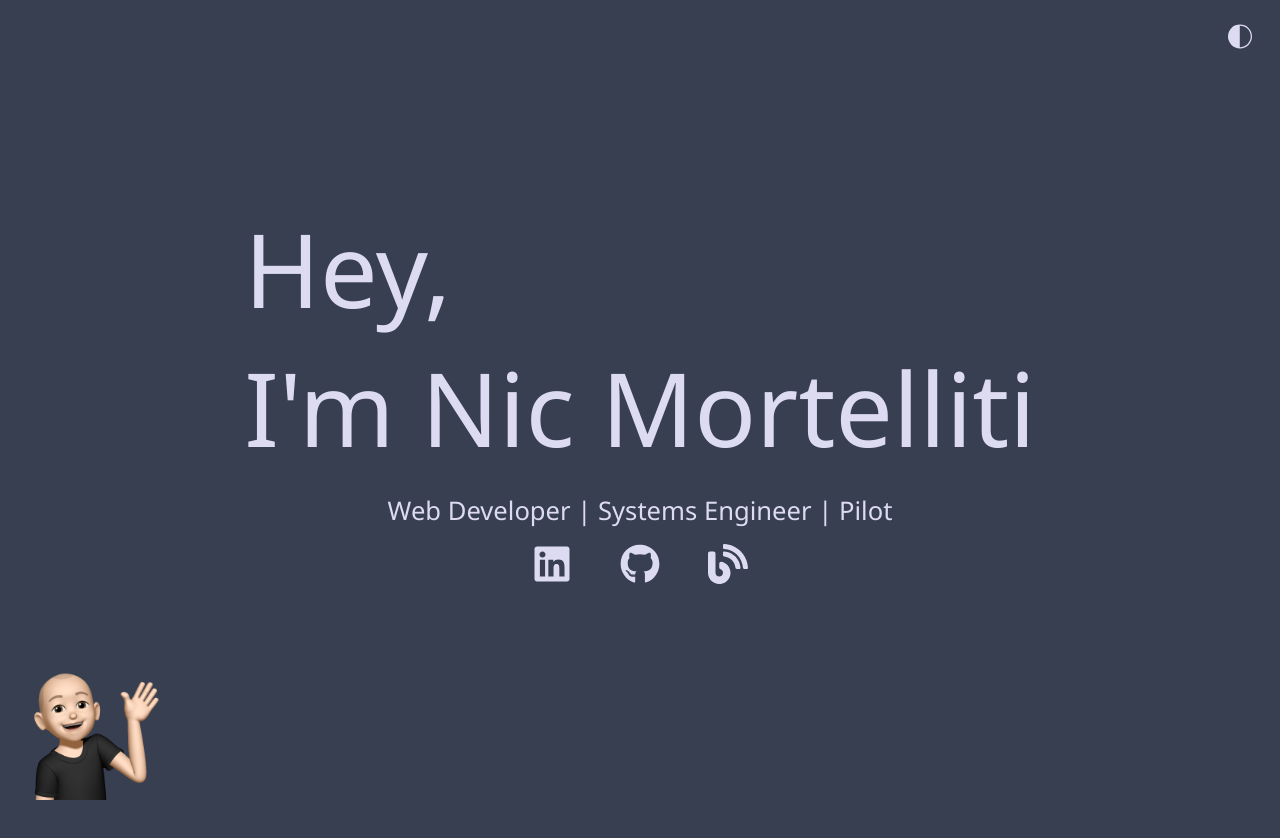
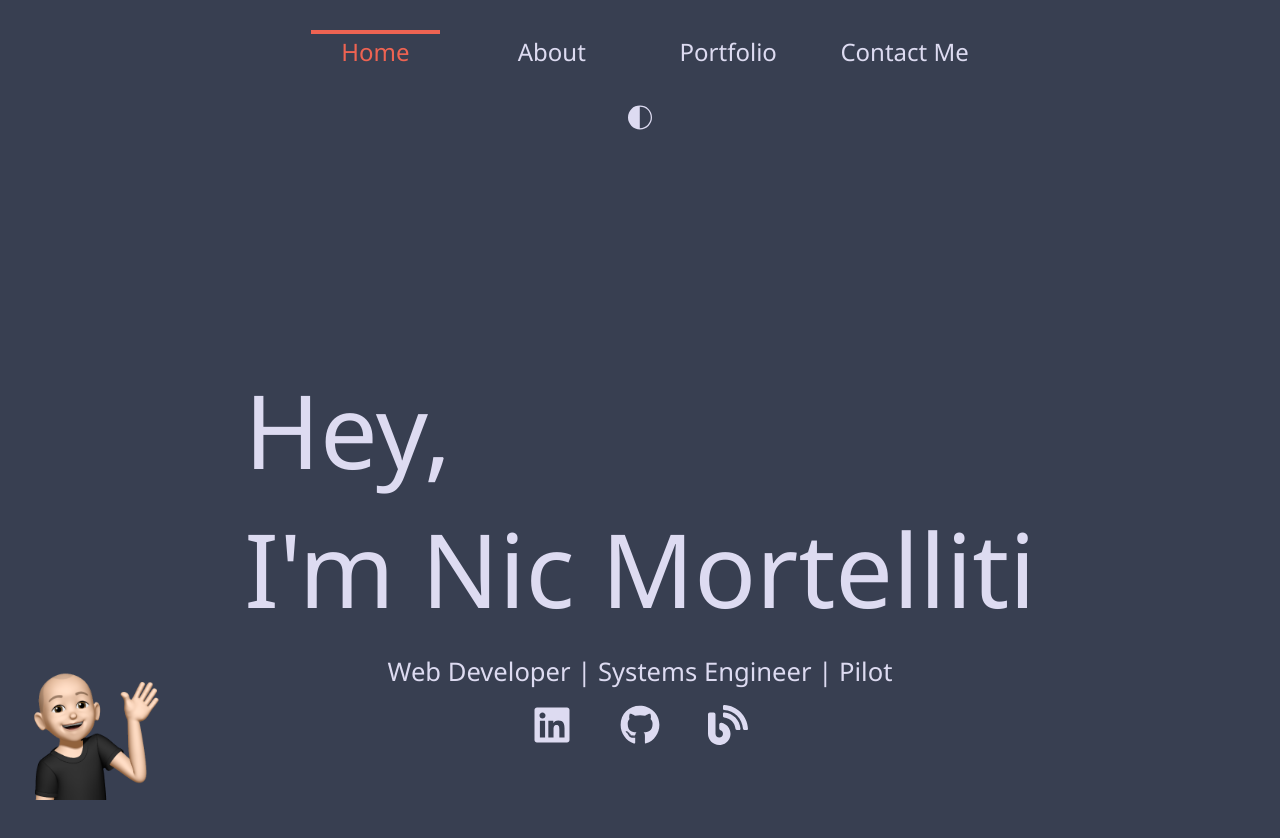
Before and after one commit to NicMortelliti/portfolio, a React (Create React App) app: page / in a window 1280 px wide. Shown: the top 838 px of the page. Before the commit the page ends 800 px from the top, so only its background shows below. Built offline with nearby package versions, Linux system fonts and the light colour scheme.

Commit message:
Add nav bar

```diff
--- a/src/App.js
+++ b/src/App.js
@@ -20,6 +20,7 @@ import Contact from "./pages/Contact/Contact";
 import NotFound from "./pages/NotFound/NotFound";
 import Memoji from "./components/ui/Memoji/Memoji";
 import ThemeButton from "./components/ui/Buttons/ThemeButton";
+import { Nav } from "./components/ui/Navigation";
 
 function App() {
   const [darkThemeIsSet, setDarkThemeIsSet] = useState(true);
@@ -31,6 +32,7 @@ function App() {
       <Wrapper>
         <Router>
           <HeaderSection>
+            <Nav />
             <ThemeButton
               darkThemeIsSet={darkThemeIsSet}
               setDarkThemeIsSet={setDarkThemeIsSet}
--- a/src/components/styles/Buttons.styled.js
+++ b/src/components/styles/Buttons.styled.js
@@ -68,19 +68,21 @@ export const ThemeButton = styled(ButtonTemplate)`
 
 // Link template
 export const Link = styled.a`
+  cursor: pointer;
   text-decoration: none;
-  background: transparent;
   color: ${color};
   border-bottom: ${borderThickness} solid transparent;
   text-align: center;
   font-size: 1.5rem;
   line-height: 1.8;
 
+  &.active,
   &:hover {
     transition: color ${transTime};
     color: ${accent};
   }
 
+  &.active,
   ::after {
     content: "";
     display: block;
@@ -90,6 +92,7 @@ export const Link = styled.a`
     transition: width ${transTime};
   }
 
+  &.active,
   :hover::after {
     width: 100%;
   }
--- a/src/components/styles/Layout.styled.js
+++ b/src/components/styles/Layout.styled.js
@@ -2,24 +2,21 @@ import styled from "styled-components";
 
 export const Wrapper = styled.div`
   display: grid;
-  grid-template-rows: 1fr;
-  grid-template-columns: 1fr auto;
+  grid-template-rows: auto 1fr;
+  grid-template-columns: 1fr;
   min-height: 100vh; /* In case dvh isn't supported by browser */
   min-height: 100dvh;
   margin: 0 80px;
   grid-template-areas:
     "header"
-    "main"
-    "footer";
+    "main";
 `;
 
 export const HeaderSection = styled.div`
-  position: fixed;
-  top: 0;
-  right: 0;
-  z-index: 999;
+  grid-area: header;
   display: grid;
   place-items: center;
+  padding-top: 30px;
 `;
 
 export const MainSection = styled.div`
--- /dev/null
+++ b/src/components/styles/Navigation.styled.js
@@ -0,0 +1,9 @@
+import styled from "styled-components";
+import { internalLinks } from "../../data/linkData";
+
+export const Wrapper = styled.div`
+  display: grid;
+  grid-template-rows: 1fr;
+  grid-template-columns: repeat(${internalLinks.length}, 1fr);
+  gap: 3rem;
+`;
--- /dev/null
+++ b/src/components/ui/Navigation/Container.js
@@ -0,0 +1,20 @@
+import React from "react";
+import { Wrapper } from "../../styles/Navigation.styled";
+import { internalLinks } from "../../../data/linkData";
+import { NavLink } from ".";
+
+const Container = () => {
+  const RenderLinks = () => {
+    return internalLinks.map((link, index) => (
+      <NavLink key={index} link={link} />
+    ));
+  };
+
+  return (
+    <Wrapper>
+      <RenderLinks />
+    </Wrapper>
+  );
+};
+
+export default Container;
--- /dev/null
+++ b/src/components/ui/Navigation/NavLink.js
@@ -0,0 +1,16 @@
+import React from "react";
+import { NavLink as RouterLink } from "react-router-dom";
+
+// Styled components
+// import { NavLink as Link } from "../../styles/Navigation.styled";
+import { Link } from "../../styles/Buttons.styled";
+
+const NavLink = ({ link }) => {
+  return (
+    <Link as={RouterLink} to={link.to}>
+      {link.text}
+    </Link>
+  );
+};
+
+export default NavLink;
--- /dev/null
+++ b/src/components/ui/Navigation/index.js
@@ -0,0 +1,2 @@
+export { default as Nav } from "./Container";
+export { default as NavLink } from "./NavLink";
```
